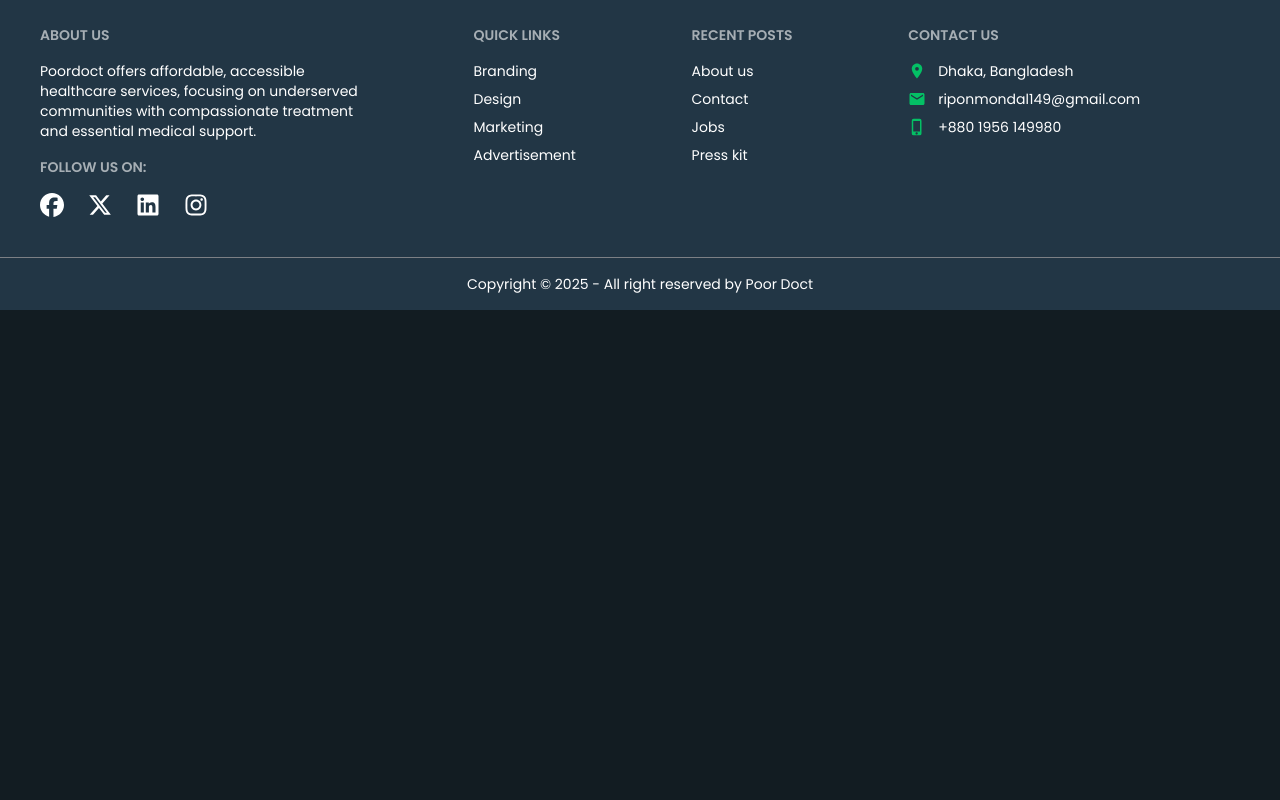
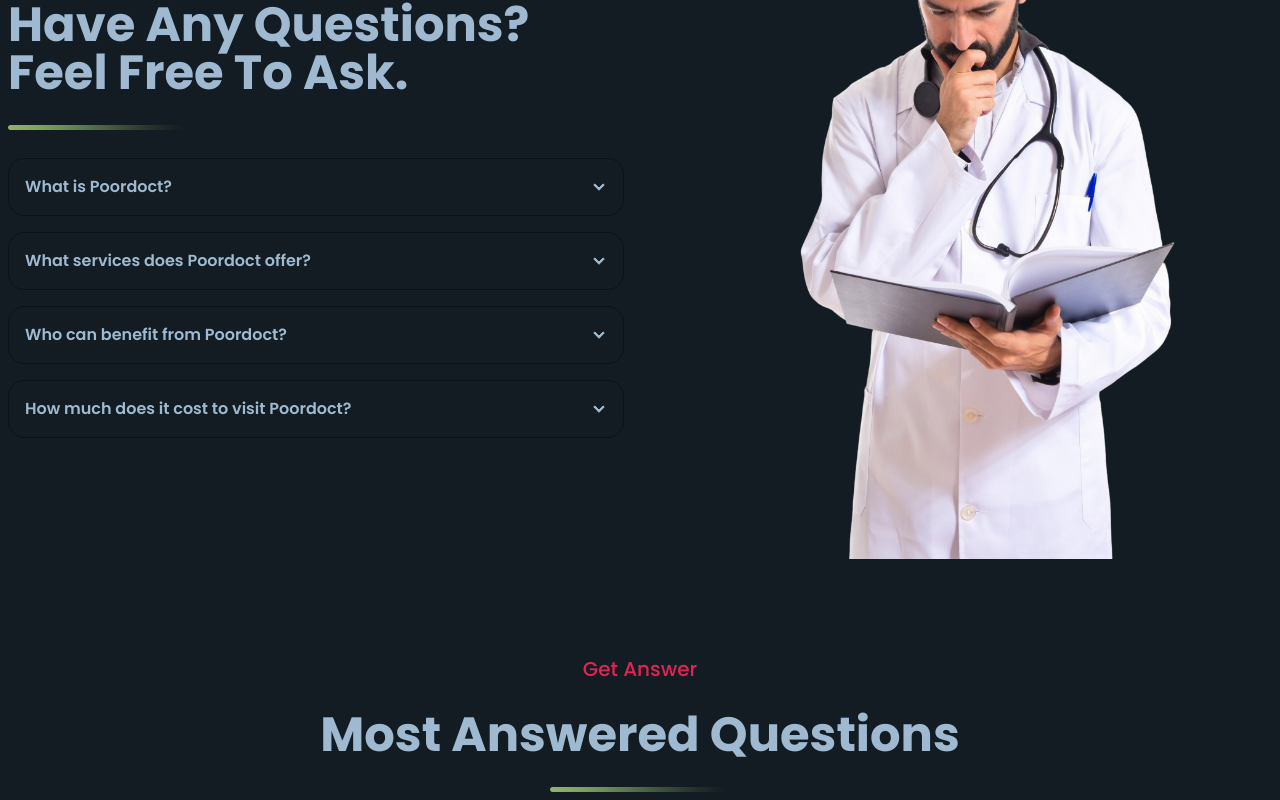
Before and after one commit to riponmondalbd/poor-doct, a React (Vite) app in the folder poor-doct-client/: page /faq in a window 1280 px wide. Shown: the part 700-1500 px from the top of the page. Before the commit the page ends 1010 px from the top, so only its background shows below. Built offline with nearby package versions, Linux system fonts and the light colour scheme; what tailwindcss-animated would draw is missing.

Commit message:
complete question section

```diff
--- a/poor-doct-client/src/Routes/router.jsx
+++ b/poor-doct-client/src/Routes/router.jsx
@@ -3,7 +3,7 @@ import Root from "../layout/Root";
 import About from "../pages/About/About/About";
 import Contact from "../pages/Contact/Contact/Contact";
 import Doctors from "../pages/Doctors/Doctors/Doctors";
-import Faq from "../pages/Faq/Faq";
+import Faq from "../pages/Faq/Faq/Faq";
 import Home from "../pages/Home/Home/Home";
 
 const router = createBrowserRouter([
--- a/poor-doct-client/src/pages/Faq/Faq.jsx
+++ /dev/null
@@ -1,13 +0,0 @@
-import React from "react";
-import PageTopSection from "../../components/PageTopSection/PageTopSection";
-
-const Faq = () => {
-  return (
-    <div>
-      <title>Poor Doct | Faq's</title>
-      <PageTopSection title={"Faq's"} />
-    </div>
-  );
-};
-
-export default Faq;
--- /dev/null
+++ b/poor-doct-client/src/pages/Faq/Faq/Faq.jsx
@@ -0,0 +1,17 @@
+import React from "react";
+import PageTopSection from "../../../components/PageTopSection/PageTopSection";
+import MoreQuestion from "../MoreQuestion/MoreQuestion";
+import Question from "../Question/Question";
+
+const Faq = () => {
+  return (
+    <div>
+      <title>Poor Doct | Faq's</title>
+      <PageTopSection title={"Faq's"} />
+      <Question />
+      <MoreQuestion />
+    </div>
+  );
+};
+
+export default Faq;
--- /dev/null
+++ b/poor-doct-client/src/pages/Faq/MoreQuestion/MoreQuestion.jsx
@@ -0,0 +1,15 @@
+import React from "react";
+import SectionTitle from "../../../components/SectionTitle/SectionTitle";
+
+const MoreQuestion = () => {
+  return (
+    <div className="max-w-7xl mx-auto">
+      <SectionTitle
+        heading={"Get Answer"}
+        subHeading={"Most Answered Questions"}
+      />
+    </div>
+  );
+};
+
+export default MoreQuestion;
--- /dev/null
+++ b/poor-doct-client/src/pages/Faq/Question/Question.jsx
@@ -0,0 +1,92 @@
+import React from "react";
+import doctorQna from "../../../assets/doctor-qna.png";
+import linImg from "../../../assets/line.png";
+
+const Question = () => {
+  return (
+    <div className="max-w-7xl mx-auto lg:flex items-center gap-8 px-2">
+      {/* left side about content section */}
+      <div className="py-24 flex-1 space-y-7">
+        <h4 className="text-[#e12454] text-xl font-medium">Get Answers</h4>
+        <h2 className="text-5xl font-bold my-7">
+          Have Any Questions? Feel Free To Ask.
+        </h2>
+        <img src={linImg} alt="line" />
+        {/* left side QNA section */}
+        <div className="flex-1">
+          <div className="space-y-4">
+            {/* first QNA */}
+            <div>
+              <div
+                tabIndex={0}
+                className="collapse collapse-arrow bg-base-100 border-base-300 border"
+              >
+                <div className="collapse-title font-semibold">
+                  What is Poordoct?
+                </div>
+                <div className="collapse-content text-sm">
+                  Poordoct is a healthcare service provider focused on
+                  delivering affordable and accessible medical care to
+                  underserved communities.
+                </div>
+              </div>
+            </div>
+            {/* second QNA */}
+            <div>
+              <div
+                tabIndex={0}
+                className="collapse collapse-arrow bg-base-100 border-base-300 border"
+              >
+                <div className="collapse-title font-semibold">
+                  What services does Poordoct offer?
+                </div>
+                <div className="collapse-content text-sm">
+                  Poordoct offers general health check-ups, treatment for common
+                  illnesses, preventive care, and access to essential
+                  medications at low costs.
+                </div>
+              </div>
+            </div>
+            {/* third QNA */}
+            <div>
+              <div
+                tabIndex={0}
+                className="collapse collapse-arrow bg-base-100 border-base-300 border"
+              >
+                <div className="collapse-title font-semibold">
+                  Who can benefit from Poordoct?
+                </div>
+                <div className="collapse-content text-sm">
+                  Anyone seeking affordable, quality healthcare—especially
+                  individuals from low-income or underserved areas—can benefit
+                  from Poordoct’s compassionate services.
+                </div>
+              </div>
+            </div>
+            {/* fourth QNA */}
+            <div>
+              <div
+                tabIndex={0}
+                className="collapse collapse-arrow bg-base-100 border-base-300 border"
+              >
+                <div className="collapse-title font-semibold">
+                  How much does it cost to visit Poordoct?
+                </div>
+                <div className="collapse-content text-sm">
+                  Most services are either free or offered at a minimal cost to
+                  ensure healthcare remains affordable to all.
+                </div>
+              </div>
+            </div>
+          </div>
+        </div>
+      </div>
+      {/* right side images section */}
+      <div className="flex-1">
+        <img className="mt-2 lg:mt-0" src={doctorQna} alt="Doctor Team" />
+      </div>
+    </div>
+  );
+};
+
+export default Question;
```
Also changed, not shown: poor-doct-client/src/assets/doctor-qna.png (added), 1 other file (tests, documents, lock files or other folders).
